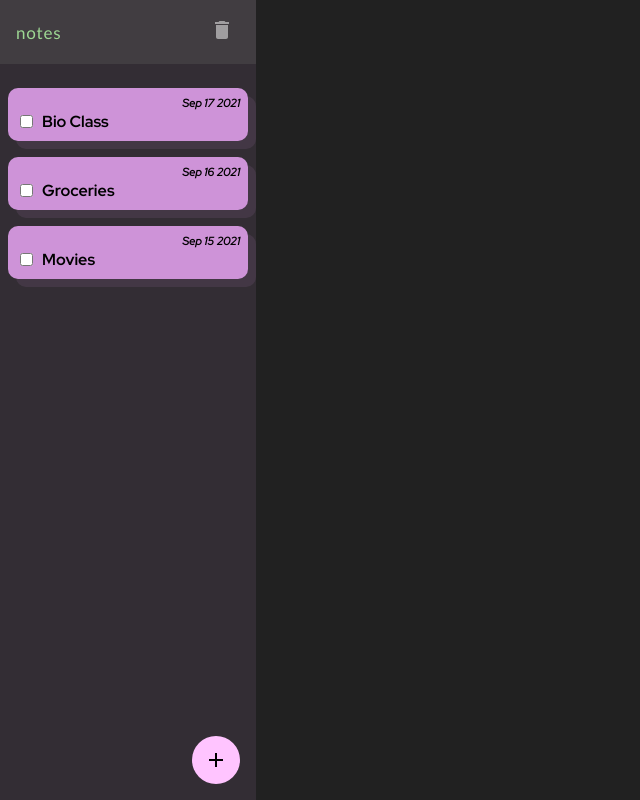
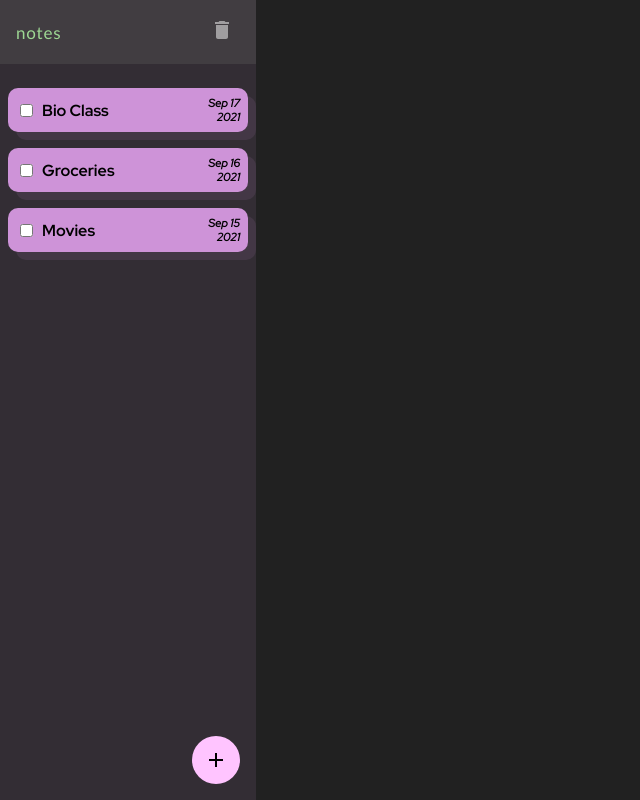
Before and after one commit to HuyaGuru/Notes, a React (Create React App) app: page / in a window 1280 px wide. Shown: the whole page, without its empty margins (0-640 px from the left). Built offline with nearby package versions, Linux system fonts and the light colour scheme; a web font is replaced by a local one.

Commit message:
card-date css fixed

```diff
--- a/src/components/Card.css
+++ b/src/components/Card.css
@@ -8,18 +8,15 @@
 	align-items: center;
 	column-gap: 0.8rem;
     height: fit-content;
-	flex-direction: column;
 }
 
 .card-title {
-    width: 100%;
 	font-size: 1rem;
 	font-weight: 700;
     text-align: left;
 }
 
 .card-date {
-	width: 100%;
 	font-style: italic;
 	text-align: right;
 }
--- a/src/components/Card.js
+++ b/src/components/Card.js
@@ -1,6 +1,6 @@
 import { useRef } from "react";
 
-import './Card.css'
+import "./Card.css";
 
 function Card(props) {
 	const displayDate = new Date(props.date).toDateString().substr(4);
@@ -12,12 +12,6 @@ function Card(props) {
 	};
 	return (
 		<div className="card">
-			<div
-				className="card-date fw-b fs-0-7 h-cu-p"
-				data-index={props.index}
-			>
-				{displayDate}
-			</div>
 			<div className="d-f w-100">
 				<input
 					type="checkbox"
@@ -34,6 +28,12 @@ function Card(props) {
 					{props.title}
 				</button>
 			</div>
+			<div
+				className="card-date fw-b fs-0-7 h-cu-p"
+				data-index={props.index}
+			>
+				{displayDate}
+			</div>
 		</div>
 	);
 }
```
